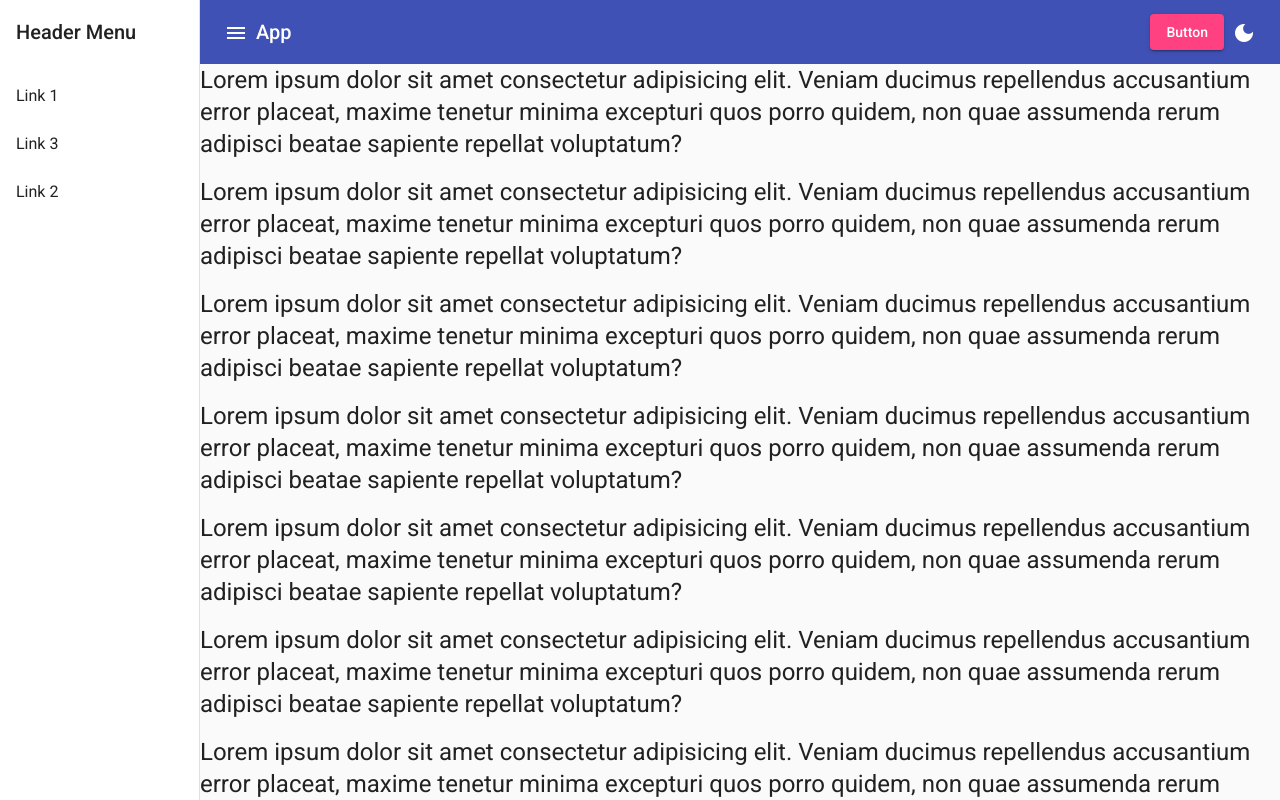
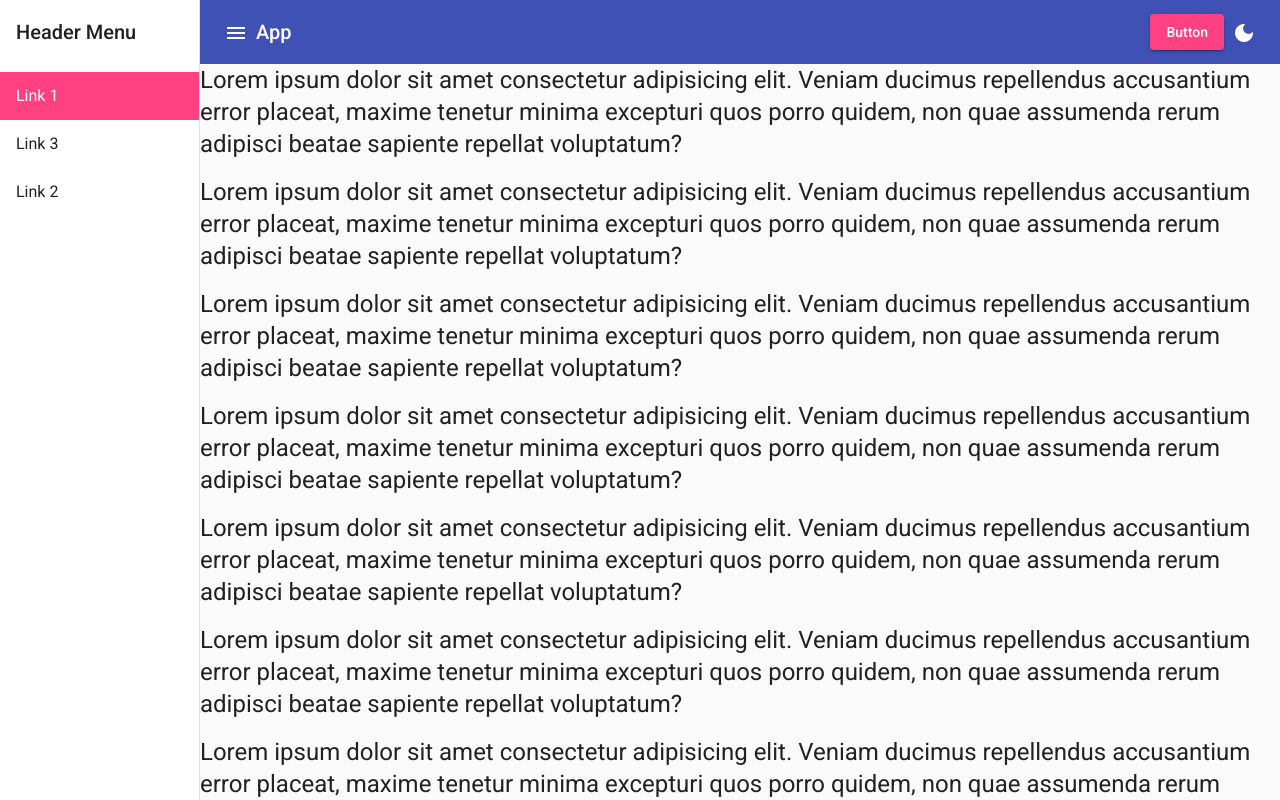
Before and after one commit to lightzane/template-angular-navigation, an Angular app: page / in a window 1280 px wide. Built offline with nearby package versions, Linux system fonts and the light colour scheme.

Commit message:
add css variable from mat.get-color-from-palette($accent, A200)

```diff
--- a/src/app/app.component.html
+++ b/src/app/app.component.html
@@ -4,7 +4,7 @@
     <mat-sidenav #drawer fixedInViewport [mode]="(isHandset$ | async) ? 'over' : 'side'" [opened]="(isHandset$ | async) === false">
         <mat-toolbar>Header Menu</mat-toolbar>
         <mat-nav-list>
-            <a mat-list-item href="">Link 1</a>
+            <a mat-list-item href="" class="active">Link 1</a>
             <a mat-list-item href="">Link 3</a>
             <a mat-list-item href="">Link 2</a>
         </mat-nav-list>
--- a/src/app/app.component.scss
+++ b/src/app/app.component.scss
@@ -19,3 +19,8 @@
 .example-spacer {
     flex: 1;
 }
+
+.active {
+    background: var(--color-accent) !important;
+    color: var(--color-accent-text) !important;
+}
--- a/src/styles.scss
+++ b/src/styles.scss
@@ -47,13 +47,22 @@ $template-angular-navigation-theme-dark: mat.define-dark-theme(
 // that you are using.
 @include mat.all-component-themes($template-angular-navigation-theme);
 
-.dark-theme {
-    // to prevent The same density styles are generated multiple times
-    // use "all-components-colors" instead
-    // This mixin only generates the color styles now.
-    @include mat.all-component-colors($template-angular-navigation-theme-dark);
+:root {
+    --color-primary: #{mat.get-color-from-palette($template-angular-navigation-primary, 500)};
+    --color-accent: #{mat.get-color-from-palette($template-angular-navigation-accent, A200)};
+    --color-accent-text: #{mat.get-color-from-palette($template-angular-navigation-accent, A200-contrast)};
+
+    .dark-theme {
+        // to prevent The same density styles are generated multiple times
+        // use "all-components-colors" instead
+        // This mixin only generates the color styles now.
+        @include mat.all-component-colors($template-angular-navigation-theme-dark);
+
+        --color-primary: #{mat.get-color-from-palette($template-angular-navigation-primary-dark, 500)};
+        --color-accent: #{mat.get-color-from-palette($template-angular-navigation-accent-dark, A200)};
+        --color-accent-text: #{mat.get-color-from-palette($template-angular-navigation-accent-dark, A200-contrast)};
+    }
 }
-
 /* You can add global styles to this file, and also import other style files */
 
 html,
@@ -67,7 +76,9 @@ body {
 
 // disable zoom-in when entering input fields in mobile
 @media screen and (max-width: 767px) {
-    input, textarea, select {
+    input,
+    textarea,
+    select {
         font-size: 16px !important;
     }
 }
```
Also changed, not shown: 4 other files (tests, documents, lock files or other folders).
